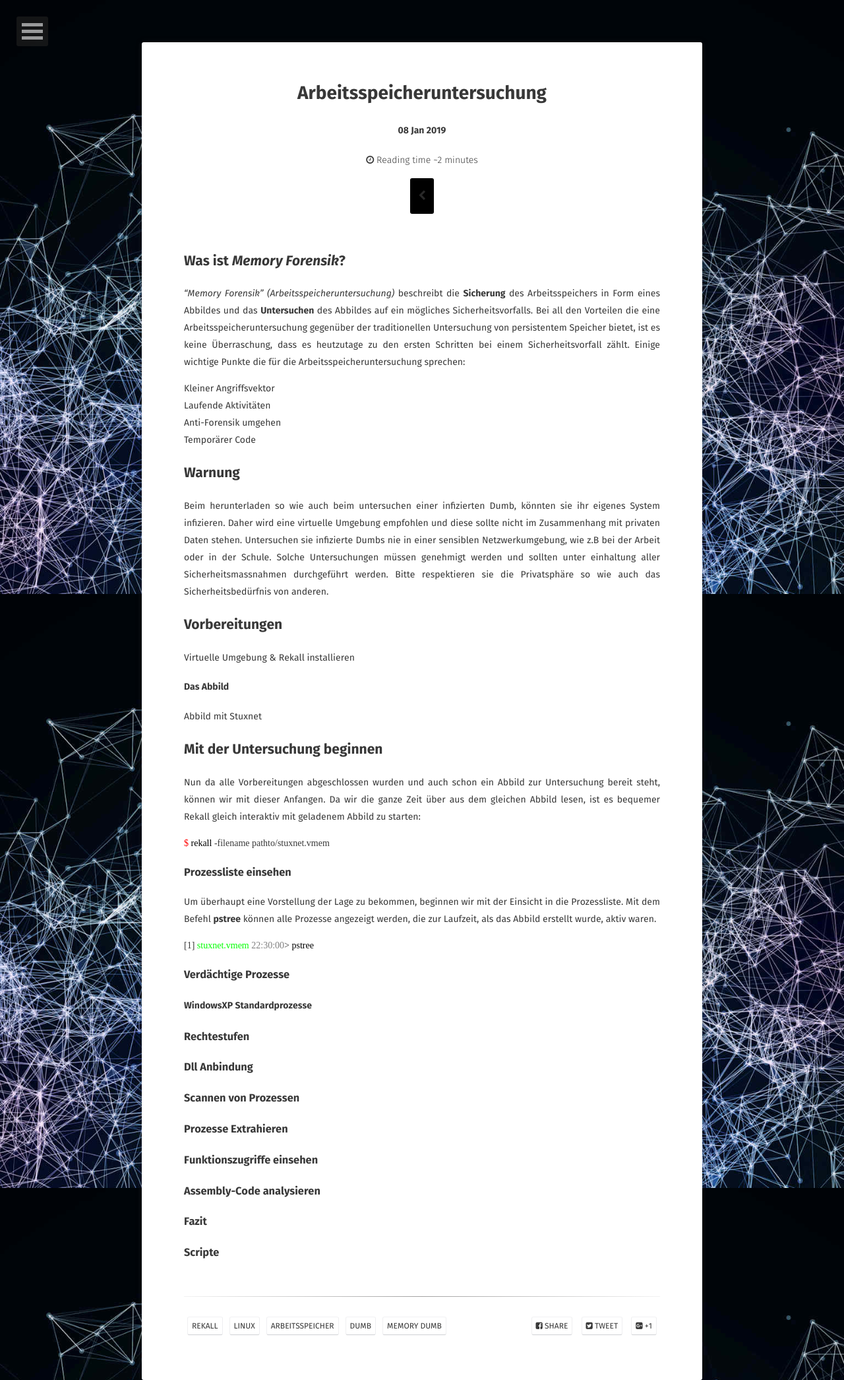
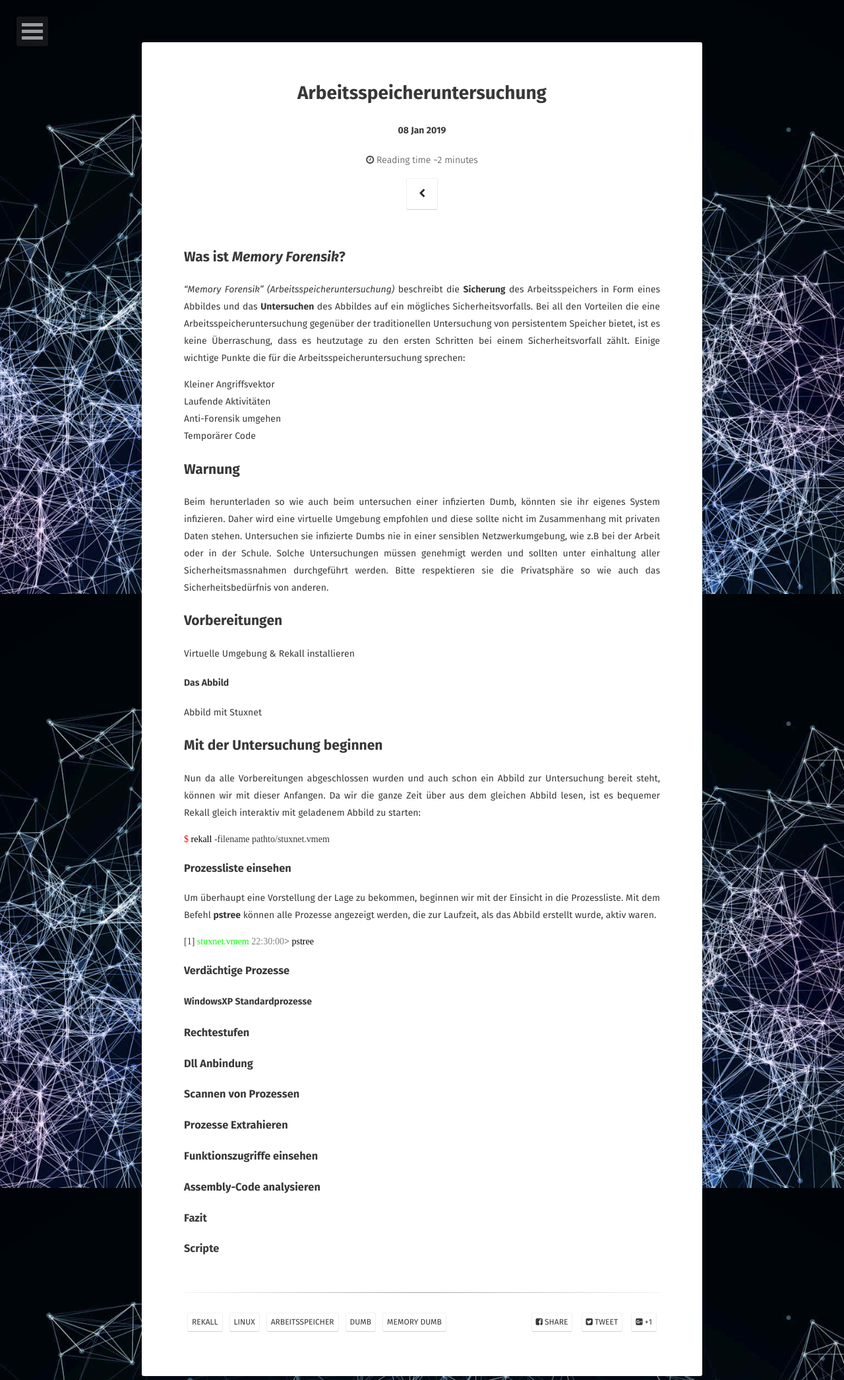
Before and after one commit to lauliger/IT-Sicherheit, a Jekyll site: the page built from _posts/2019-01-08-Arbeitsspeicheruntersuchung.md, in a window 1280 px wide. Shown: the whole page at 66% size. Built offline with Jekyll 4.4.1, drawn with Linux system fonts in a browser that asks for light colours; some web fonts are replaced.

Commit message:
Update Abbild.html

```diff
--- a/_includes/Abbild.html
+++ b/_includes/Abbild.html
@@ -1,19 +1,6 @@
 
 <link rel="stylesheet" href="https://cdnjs.cloudflare.com/ajax/libs/font-awesome/4.7.0/css/font-awesome.min.css">
-<style>
-.btn {
-  background-color: black;
-  border: none;
-  color: white;
-  padding: 12px 12px;
-  font-size: 16px;
-  cursor: pointer;
-}
-/* Darker background on mouse-over */
-.btn:hover {
-  background-color: gray;
-}
-</style>
+
 
 <script>
 function cpMdHash() {
```
